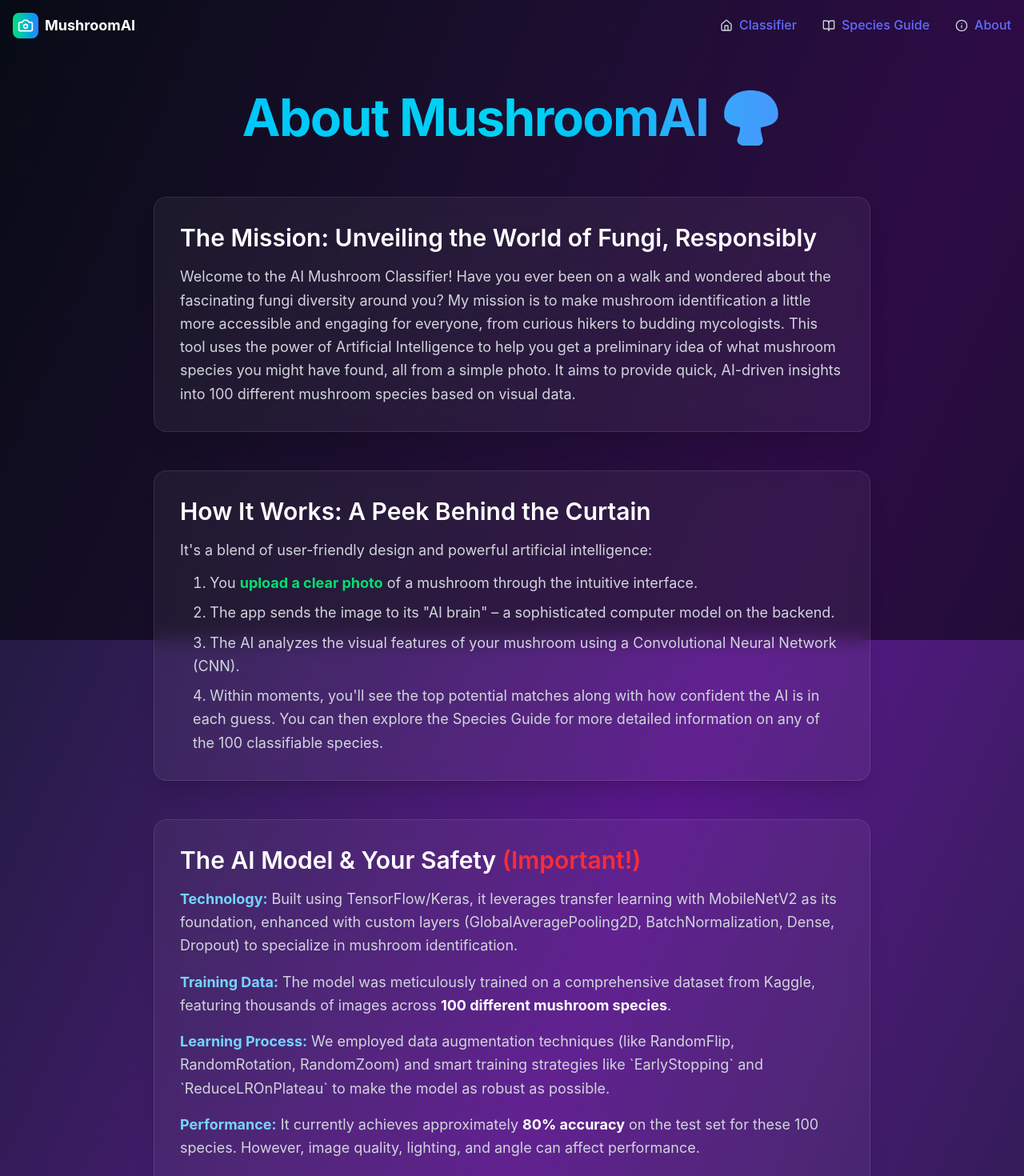
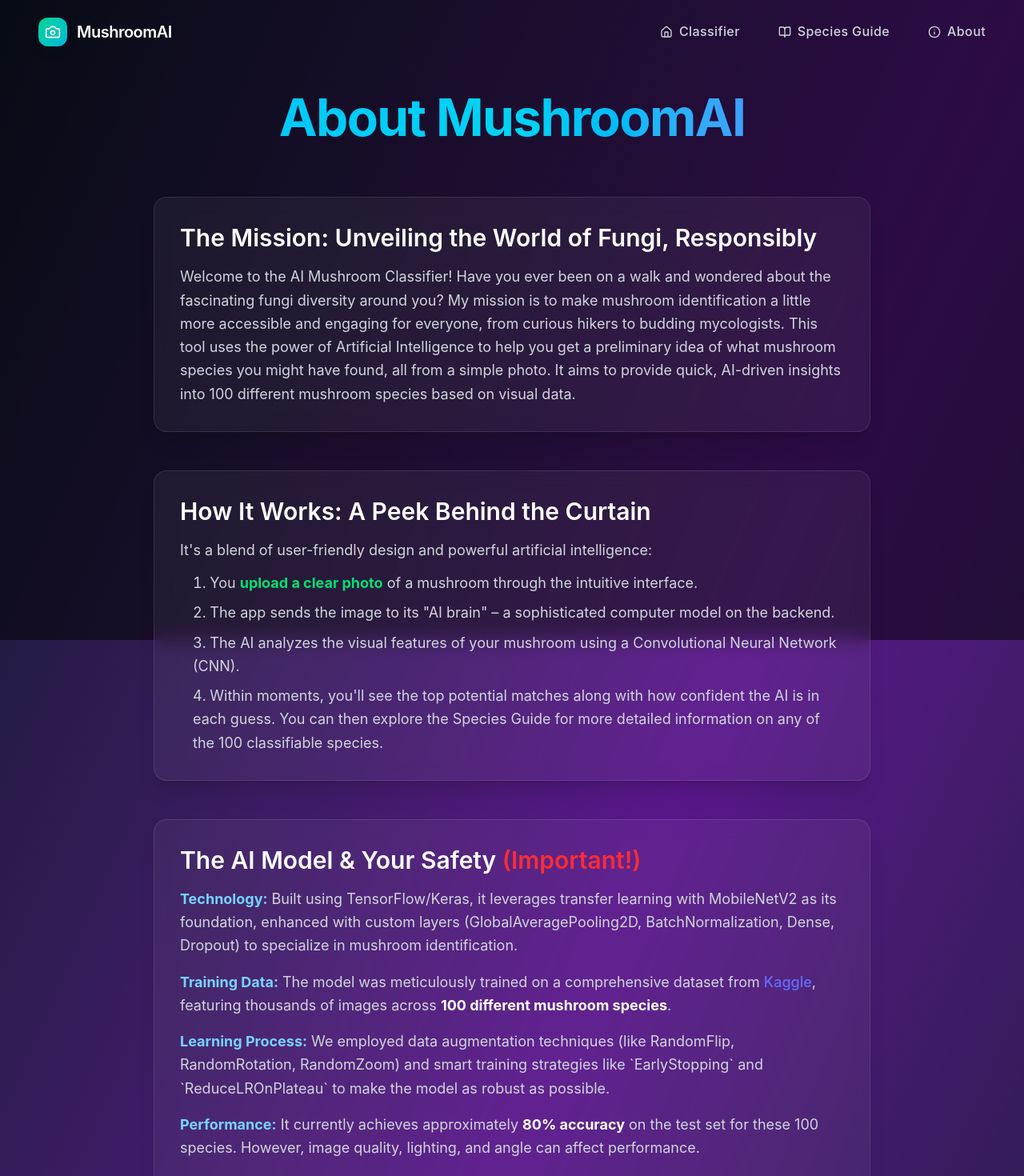
Before and after one commit to devanshkp/ai-mushroom-classifier, a React (Vite) app in the folder frontend/: page /about in a window 1280 px wide. Shown: the top 1470 px of the page at 80% size. Built offline with nearby package versions, Linux system fonts and the light colour scheme.

Commit message:
improved the navbar a little bit, updated about page to include dataset source

```diff
--- a/frontend/src/components/Navbar.jsx
+++ b/frontend/src/components/Navbar.jsx
@@ -1,13 +1,6 @@
 import React, { useState, useEffect } from "react";
 import { Link } from "react-router-dom";
-import {
-  Camera,
-  Menu,
-  X,
-  Home as HomeIcon,
-  BookOpen,
-  Info as InfoIcon,
-} from "lucide-react";
+import { Camera, Menu, X, Home, BookOpen, Info } from "lucide-react";
 
 function Navbar() {
   const [isMenuOpen, setIsMenuOpen] = useState(false);
@@ -16,10 +9,20 @@ function Navbar() {
   const [isAtTop, setIsAtTop] = useState(true);
 
   const navItems = [
-    { name: "Classifier", path: "/", icon: HomeIcon },
+    { name: "Classifier", path: "/", icon: Home },
     { name: "Species Guide", path: "/species", icon: BookOpen },
-    { name: "About", path: "/about", icon: InfoIcon },
+    { name: "About", path: "/about", icon: Info },
   ];
+
+  // Function to handle navigation with scroll to top
+  const handleNavigation = () => {
+    setIsMenuOpen(false);
+    // Scroll to top with smooth behavior
+    window.scrollTo({
+      top: 0,
+      behavior: "smooth",
+    });
+  };
 
   useEffect(() => {
     const navbarHeightThreshold = 50;
@@ -66,73 +69,102 @@ function Navbar() {
     }
     ${
       isAtTop && showNavbar && !isMenuOpen
-        ? "bg-transparent shadow-none border-b-transparent"
-        : "bg-black/75 backdrop-blur-md border-b border-white/10 shadow-lg"
+        ? "bg-transparent shadow-none"
+        : "bg-black/70 backdrop-blur-lg shadow-lg"
     }
   `;
 
   return (
     <nav className={navClasses}>
-      <div className="container mx-auto px-4">
-        <div className="flex items-center justify-between h-16">
+      <div className="max-w-7xl mx-auto px-6 lg:px-12">
+        <div className="flex items-center justify-between h-20">
+          {/* Logo */}
           <Link
             to="/"
-            className="flex items-center space-x-2"
-            onClick={() => setIsMenuOpen(false)}
+            className="flex items-center space-x-3 group"
+            onClick={handleNavigation}
           >
-            <div className="w-8 h-8 bg-gradient-to-r from-green-400 to-blue-500 rounded-lg flex items-center justify-center">
+            <div className="w-9 h-9 bg-gradient-to-br from-emerald-400 to-cyan-500 rounded-xl flex items-center justify-center shadow-lg group-hover:shadow-emerald-500/25 transition-all duration-300">
               <Camera className="w-5 h-5 text-white" />
             </div>
-            <span className="text-white font-bold text-lg hidden sm:block">
+            <span className="text-white font-semibold text-xl tracking-tight hidden sm:block">
               MushroomAI
             </span>
           </Link>
 
-          <div className="hidden md:flex items-center space-x-8">
+          {/* Desktop Navigation */}
+          <div className="hidden lg:flex items-center space-x-12">
             {navItems.map((item) => (
               <Link
                 key={item.name}
                 to={item.path}
-                className="flex items-center space-x-2 text-gray-300 hover:text-green-400 transition-colors duration-200 group"
+                className="flex items-center space-x-2 text-gray-300 hover:text-emerald-400 transition-colors duration-200 group font-medium tracking-wide"
+                onClick={handleNavigation}
               >
-                <item.icon className="w-4 h-4 text-gray-300 group-hover:text-green-400 transition-colors duration-200" />
-                <span>{item.name}</span>
+                <item.icon className="w-4 h-4 text-gray-300 group-hover:text-emerald-400 transition-colors duration-200" />
+                <span className="text-gray-300">{item.name}</span>
               </Link>
             ))}
           </div>
 
+          {/* Mobile Menu Button */}
           <button
             onClick={() => setIsMenuOpen(!isMenuOpen)}
-            className="md:hidden text-white p-2"
+            className="lg:hidden text-white p-2 rounded-lg hover:bg-white/10 transition-all duration-200 focus:outline-none focus:ring-2 focus:ring-emerald-400/50"
             aria-label="Toggle menu"
           >
-            {isMenuOpen ? (
-              <X className="w-6 h-6" />
-            ) : (
-              <Menu className="w-6 h-6" />
-            )}
+            <div className="relative w-6 h-6">
+              <Menu
+                className={`w-6 h-6 absolute transition-all duration-300 ${
+                  isMenuOpen
+                    ? "opacity-0 rotate-90 scale-75"
+                    : "opacity-100 rotate-0 scale-100"
+                }`}
+              />
+              <X
+                className={`w-6 h-6 absolute transition-all duration-300 ${
+                  isMenuOpen
+                    ? "opacity-100 rotate-0 scale-100"
+                    : "opacity-0 -rotate-90 scale-75"
+                }`}
+              />
+            </div>
           </button>
         </div>
 
+        {/* Mobile Menu */}
         <div
-          className={`md:hidden overflow-hidden transition-all duration-300 ease-in-out ${
+          className={`lg:hidden transition-all duration-300 ease-out ${
             isMenuOpen
-              ? "max-h-96 opacity-100 py-2 border-t border-white/10"
-              : "max-h-0 opacity-0 py-0"
+              ? "max-h-64 opacity-100 pb-6"
+              : "max-h-0 opacity-0 pb-0 pointer-events-none"
           }`}
         >
-          <div className="flex flex-col space-y-4 pt-2 pb-3">
-            {navItems.map((item) => (
+          <div className="border-t border-white/10 pt-4">
+            <div className="flex flex-col space-y-1">
+              {navItems.map((item, index) => (
                 <Link
                   key={item.name}
                   to={item.path}
-                onClick={() => setIsMenuOpen(false)}
-                className="flex items-center space-x-3 text-gray-300 hover:text-white transition-colors duration-200 px-2 py-2 rounded-lg hover:bg-white/5"
+                  onClick={handleNavigation}
+                  className={`flex items-center space-x-3 text-gray-300 hover:text-white hover:bg-white/8 active:bg-white/12 transition-all duration-200 px-4 py-3 rounded-lg font-medium group cursor-pointer transform ${
+                    isMenuOpen
+                      ? "translate-x-0 opacity-100"
+                      : "-translate-x-4 opacity-0"
+                  }`}
+                  style={{
+                    transitionDelay: isMenuOpen ? `${index * 75}ms` : "0ms",
+                  }}
                 >
-                <item.icon className="w-5 h-5" />
-                <span>{item.name}</span>
+                  <div className="w-8 h-8 rounded-lg bg-white/5 flex items-center justify-center group-hover:bg-emerald-500/20 transition-colors duration-200">
+                    <item.icon className="w-4 h-4 text-gray-300 group-hover:text-emerald-400 transition-colors duration-200" />
+                  </div>
+                  <span className="tracking-wide font-medium text-gray-300">
+                    {item.name}
+                  </span>
                 </Link>
               ))}
+            </div>
           </div>
         </div>
       </div>
--- a/frontend/src/pages/About.jsx
+++ b/frontend/src/pages/About.jsx
@@ -19,7 +19,7 @@ function AboutPage() {
         {/* Adjust pt-X for Navbar height */}
         <header className="text-center mb-12 md:mb-16">
           <h1 className="text-4xl sm:text-5xl md:text-6xl font-bold bg-gradient-to-r from-sky-400 via-cyan-400 to-indigo-500 bg-clip-text text-transparent mb-4">
-            About MushroomAI 🍄
+            About MushroomAI
           </h1>
         </header>
         <div className="max-w-4xl mx-auto space-y-10 md:space-y-12">
@@ -90,8 +90,16 @@ function AboutPage() {
               </p>
               <p>
                 <strong className="text-sky-300">Training Data:</strong> The
-                model was meticulously trained on a comprehensive dataset from
-                Kaggle, featuring thousands of images across{" "}
+                model was meticulously trained on a comprehensive dataset from{" "}
+                <a
+                  href="https://www.kaggle.com/datasets/thehir0/mushroom-species"
+                  target="_blank"
+                  rel="noopener noreferrer"
+                  className="text-blue-400 hover:text-blue-300 underline transition-colors"
+                >
+                  Kaggle
+                </a>
+                , featuring thousands of images across{" "}
                 <strong className="text-white">
                   100 different mushroom species
                 </strong>
```
Lines whose indentation alone changed are shown as unchanged.
